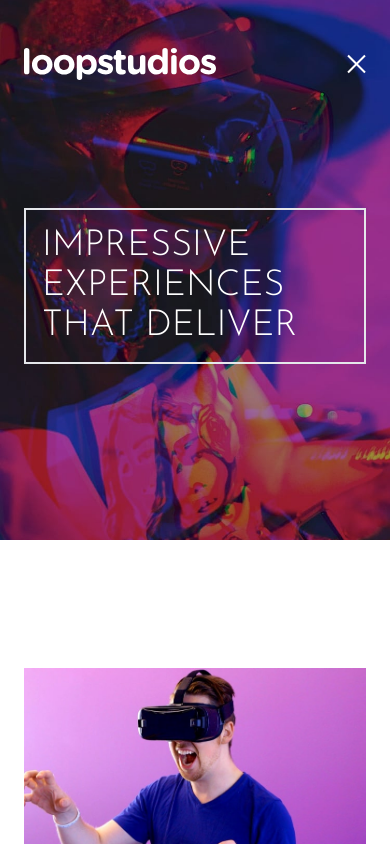
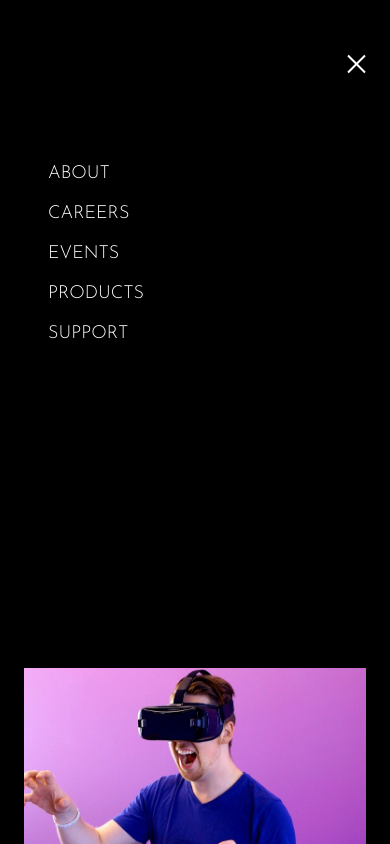
Before and after one commit to DakouriKobri/tailwind-from-scratch-course-bigger-projects, a plain HTML site: page loopstudios/index.html in a window 390 px wide. Both pictures are taken after a click on the button "Hamburger close/open button". Shown: the top 844 px of the page. Drawn offline with Linux system fonts and the light colour scheme.

Commit message:
Add mobile menu & its toggle functionality

```diff
--- a/loopstudios/index.html
+++ b/loopstudios/index.html
@@ -9,6 +9,7 @@
   <link rel="preconnect" href="https://fonts.gstatic.com" crossorigin>
   <link href="https://fonts.googleapis.com/css2?family=Alata&family=Josefin+Sans:wght@300&display=swap"
     rel="stylesheet">
+  <script src="./js/script.js" defer></script>
   <link rel="stylesheet" href="./css/style.css">
   <title>Loopstudios Website</title>
 </head>
@@ -50,7 +51,7 @@
 
         <!-- MENU HAMBURGER BUTTON -->
         <div class="md:hidden">
-          <button id="menu-btn" class="open z-40 block hamburger md:hidden
+          <button id="menu-btn" class="z-40 block hamburger md:hidden
           focus:outline-none" type="button" aria-label="Hamburger close/open button">
             <span class="hamburger-top"></span>
             <span class="hamburger-middle"></span>
@@ -59,7 +60,15 @@
         </div>
       </nav>
 
-      <!-- TODO: MOBILE MENU -->
+      <div id="menu" class="absolute hidden top-0 bottom-0 left-0 flex-col self-end
+           w-full min-h-screen py-1 pt-40 pl-12 gap-3 text-lg text-white
+          uppercase bg-black">
+        <a class="hover:text-pink-500" href="#">About</a>
+        <a class="hover:text-pink-500" href="#">Careers</a>
+        <a class="hover:text-pink-500" href="#">Events</a>
+        <a class="hover:text-pink-500" href="#">Products</a>
+        <a class="hover:text-pink-500" href="#">Support</a>
+      </div>
 
       <div class="max-w-lg text-white my-32 p-4 font-sans text-4xl uppercase
       border-2 md:p-10 md:text-6xl">Impressive experiences that deliver</div>
--- /dev/null
+++ b/loopstudios/js/script.js
@@ -0,0 +1,10 @@
+const menuButton = document.getElementById('menu-btn');
+const menu = document.getElementById('menu');
+
+menuButton.addEventListener('click', navToggle);
+
+function navToggle() {
+  menuButton.classList.toggle('open');
+  menu.classList.toggle('flex');
+  menu.classList.toggle('hidden');
+}
```
Also changed, not shown: loopstudios/css/style.css.
